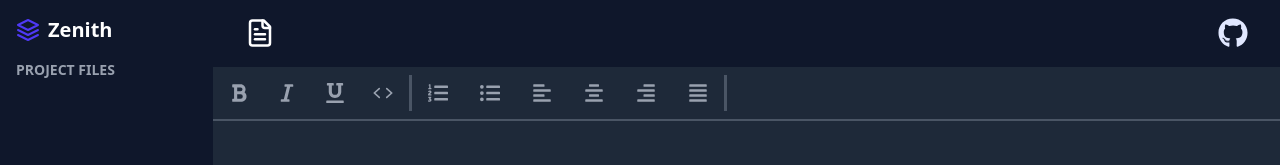
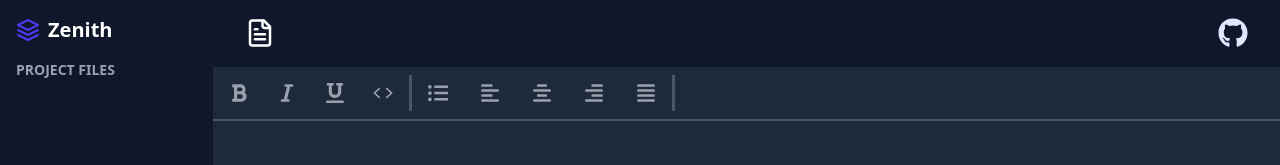
Before and after one commit to gbcosta/text-editor, a React (Vite) app: page / in a window 1280 px wide. Shown: the top 165 px of the page. Built offline with nearby package versions, Linux system fonts and the light colour scheme.

Commit message:
list block feature added

```diff
--- a/src/components/editor.tsx
+++ b/src/components/editor.tsx
@@ -14,7 +14,6 @@ import {
   FaBold,
   FaItalic,
   FaUnderline,
-  FaListOl,
   FaListUl,
   FaAlignLeft,
   FaAlignCenter,
@@ -30,6 +29,7 @@ type TypeElements =
   | "centerAlign"
   | "endAlign"
   | "justifyAlign"
+  | "unorderedList"
   | "code";
 
 type CustomElement = {
@@ -63,6 +63,14 @@ const Paragraph = ({
     <p style={{ textAlign: align }} {...props}>
       {props.children}
     </p>
+  );
+};
+
+const UnorderedList = ({ props }: { props: RenderElementProps }) => {
+  return (
+    <ul className="list-disc px-4" {...props.attributes}>
+      <li>{props.children}</li>
+    </ul>
   );
 };
 
@@ -167,6 +175,8 @@ export const TextEditor = () => {
         return <Paragraph props={props} align="end" />;
       case "justifyAlign":
         return <Paragraph props={props} align="justify" />;
+      case "unorderedList":
+        return <UnorderedList props={props} />;
       default:
         return <DefaultElement {...props} />;
     }
@@ -221,10 +231,7 @@ export const TextEditor = () => {
               </Button>
             </div>
             <div className="flex gap-4 border-r-3 border-r-gray-600 pr-2">
-              <Button typeName="startAlign" editor={editor}>
-                <FaListOl />
-              </Button>
-              <Button typeName="startAlign" editor={editor}>
+              <Button typeName="unorderedList" editor={editor}>
                 <FaListUl />
               </Button>
               <Button typeName="startAlign" editor={editor}>
@@ -243,7 +250,9 @@ export const TextEditor = () => {
           </div>
           <Editable
             renderLeaf={renderLeaf}
-            className={`grow p-4 m-12 bg-slate-900 text-gray-200 ${isAnyFileActive}`}
+            spellCheck
+            autoFocus
+            className={`grow p-8 m-12 bg-slate-900 text-gray-200 ${isAnyFileActive}`}
             renderElement={renderElement}
           />
         </div>
```
